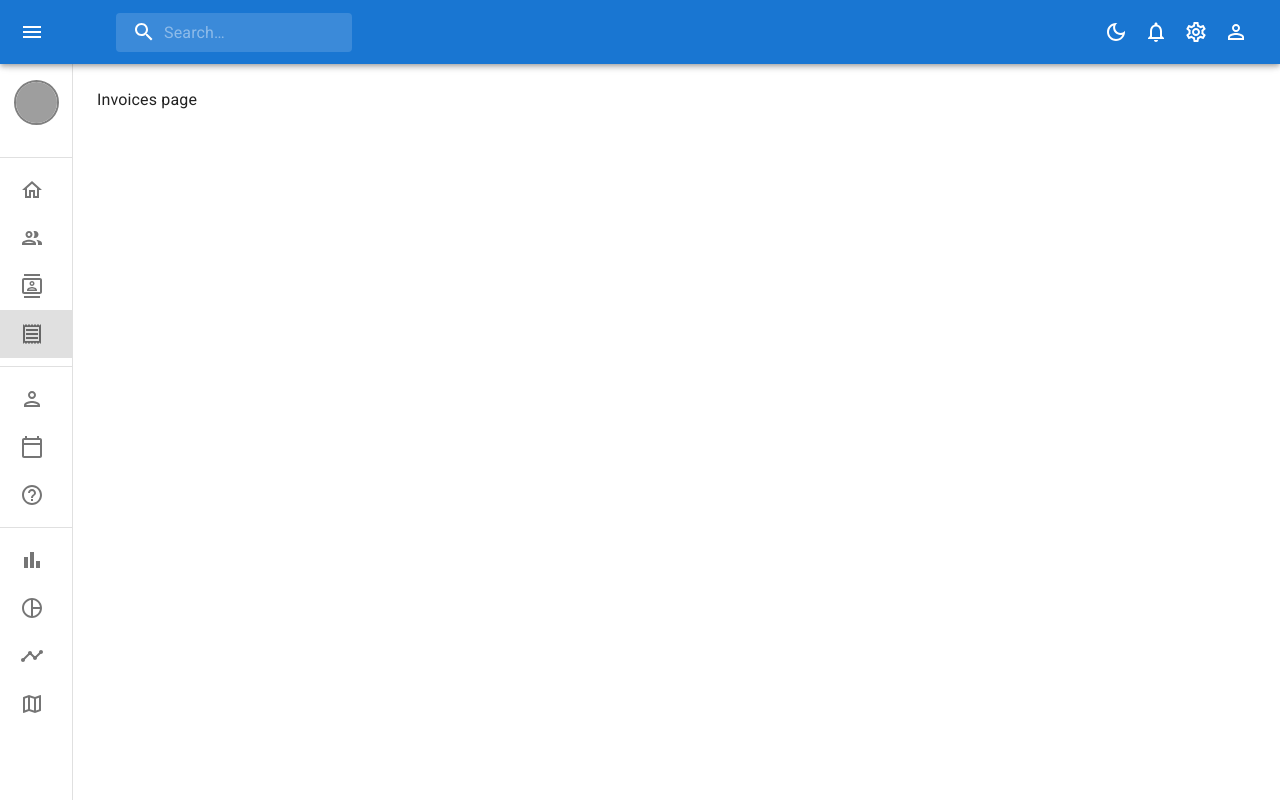
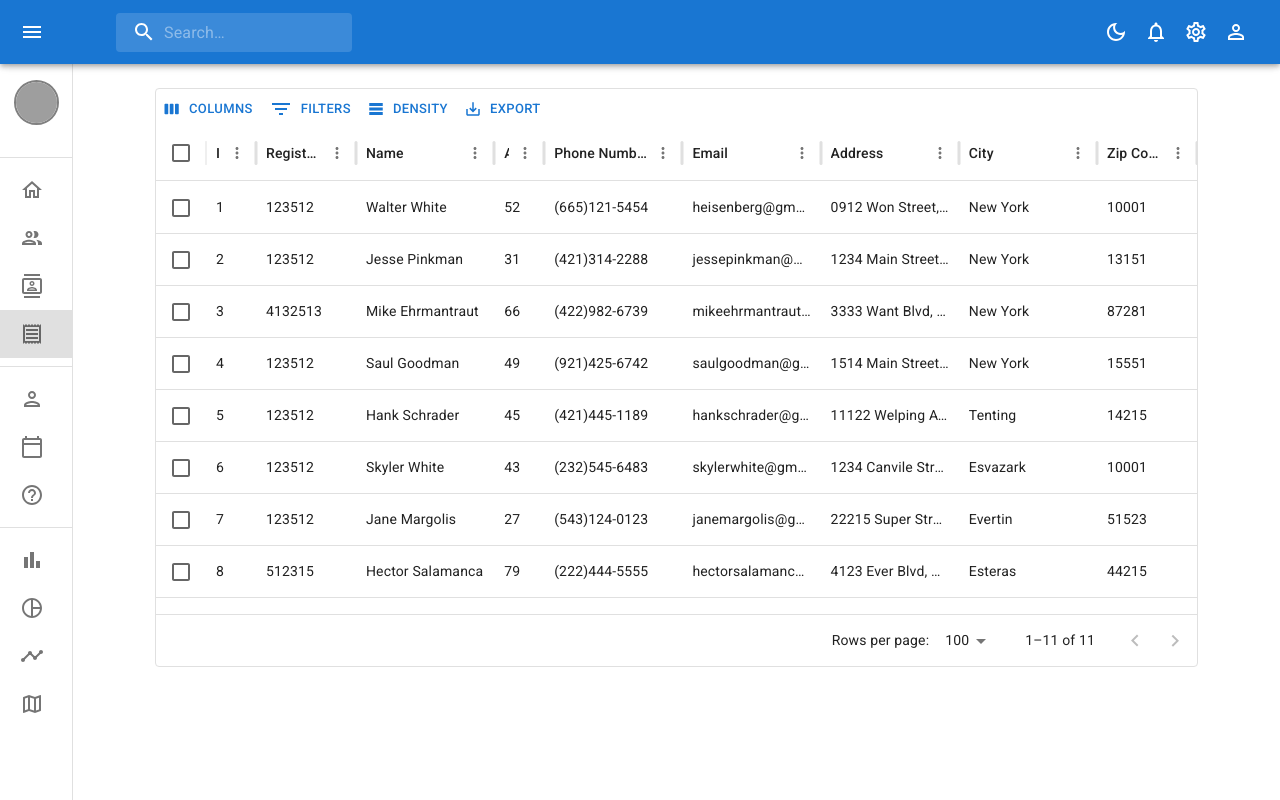
Before and after one commit to ahmedhasim209/admin-dashboard, a React (Vite) app: page /invoices in a window 1280 px wide. Built offline with nearby package versions, Linux system fonts and the light colour scheme; grey boxes are pictures that could not be loaded.

Commit message:
Create & Finish Invoices page

```diff
--- a/src/pages/invoices/Invoices.jsx
+++ b/src/pages/invoices/Invoices.jsx
@@ -1,5 +1,19 @@
-import React from "react";
+import { Box } from "@mui/material";
+import { DataGrid, GridToolbar } from "@mui/x-data-grid";
+import { rows, columns } from "./data";
 
 export default function Invoices() {
-  return <div>Invoices page</div>;
+  return (
+    <Box sx={{ mx: "auto", alignItems: "center", height: 579, width: "90%" }}>
+      <DataGrid
+        checkboxSelection
+        slots={{
+          toolbar: GridToolbar,
+        }}
+        rows={rows}
+        // @ts-ignore
+        columns={columns}
+      />
+    </Box>
+  );
 }
--- /dev/null
+++ b/src/pages/invoices/data.js
@@ -0,0 +1,166 @@
+export const columns = [
+  { field: "id", headerName: "ID", width: 33 },
+  { field: "registrarId", headerName: "Registrar ID" },
+  {
+    field: "name",
+    headerName: "Name",
+    flex: 1,
+    cellClassName: "name-column--cell",
+  },
+  {
+    field: "age",
+    headerName: "Age",
+    type: "number",
+    headerAlign: "left",
+    align: "left",
+    width: 44,
+  },
+  {
+    field: "phone",
+    headerName: "Phone Number",
+    flex: 1,
+  },
+  {
+    field: "email",
+    headerName: "Email",
+    flex: 1,
+  },
+  {
+    field: "address",
+    headerName: "Address",
+    flex: 1,
+  },
+  {
+    field: "city",
+    headerName: "City",
+    flex: 1,
+  },
+  {
+    field: "zipCode",
+    headerName: "Zip Code",
+  },
+];
+
+export const rows = [
+  {
+    id: 1,
+    name: "Walter White",
+    email: "heisenberg@gmail.com",
+    age: 52,
+    phone: "(665)121-5454",
+    address: "0912 Won Street, Alabama, SY 10001",
+    city: "New York",
+    zipCode: "10001",
+    registrarId: 123512,
+  },
+  {
+    id: 2,
+    name: "Jesse Pinkman",
+    email: "jessepinkman@gmail.com",
+    age: 31,
+    phone: "(421)314-2288",
+    address: "1234 Main Street, New York, NY 10001",
+    city: "New York",
+    zipCode: "13151",
+    registrarId: 123512,
+  },
+  {
+    id: 3,
+    name: "Mike Ehrmantraut",
+    email: "mikeehrmantraut@gmail.com",
+    age: 66,
+    phone: "(422)982-6739",
+    address: "3333 Want Blvd, Estanza, NAY 42125",
+    city: "New York",
+    zipCode: "87281",
+    registrarId: 4132513,
+  },
+  {
+    id: 4,
+    name: "Saul Goodman",
+    email: "saulgoodman@gmail.com",
+    age: 49,
+    phone: "(921)425-6742",
+    address: "1514 Main Street, New York, NY 22298",
+    city: "New York",
+    zipCode: "15551",
+    registrarId: 123512,
+  },
+  {
+    id: 5,
+    name: "Hank Schrader",
+    email: "hankschrader@gmail.com",
+    age: 45,
+    phone: "(421)445-1189",
+    address: "11122 Welping Ave, Tenting, CD 21321",
+    city: "Tenting",
+    zipCode: "14215",
+    registrarId: 123512,
+  },
+  {
+    id: 6,
+    name: "Skyler White",
+    email: "skylerwhite@gmail.com",
+    age: 43,
+    phone: "(232)545-6483",
+    address: "1234 Canvile Street, Esvazark, NY 10001",
+    city: "Esvazark",
+    zipCode: "10001",
+    registrarId: 123512,
+  },
+  {
+    id: 7,
+    name: "Jane Margolis",
+    email: "janemargolis@gmail.com",
+    age: 27,
+    phone: "(543)124-0123",
+    address: "22215 Super Street, Everting, ZO 515234",
+    city: "Evertin",
+    zipCode: "51523",
+    registrarId: 123512,
+  },
+  {
+    id: 8,
+    name: "Hector Salamanca",
+    email: "hectorsalamanca@gmail.com",
+    age: 79,
+    phone: "(222)444-5555",
+    address: "4123 Ever Blvd, Wentington, AD 142213",
+    city: "Esteras",
+    zipCode: "44215",
+    registrarId: 512315,
+  },
+  {
+    id: 9,
+    name: "Gus Fring",
+    email: "gusfring@gmail.com",
+    age: 65,
+    phone: "(444)555-6239",
+    address: "51234 Avery Street, Cantory, ND 212412",
+    city: "Colunza",
+    zipCode: "111234",
+    registrarId: 928397,
+  },
+  {
+    id: 10,
+    name: "Tuco Salamanca",
+    email: "tucosalamanca@gmail.com",
+    age: 42,
+    phone: "(222)444-5555",
+    address: "4123 Easer Blvd, Wentington, AD 142213",
+    city: "Esteras",
+    zipCode: "44215",
+    registrarId: 533215,
+  },
+  {
+    id: 11,
+    name: "Marie Schrader",
+    email: "marieschrader@gmail.com",
+    age: 11,
+    phone: "(444)555-6239",
+    address: "51234 Fiveton Street, CunFory, ND 212412",
+    city: "Colunza",
+    zipCode: "1234",
+    registrarId: 92197,
+  },
+];
```
